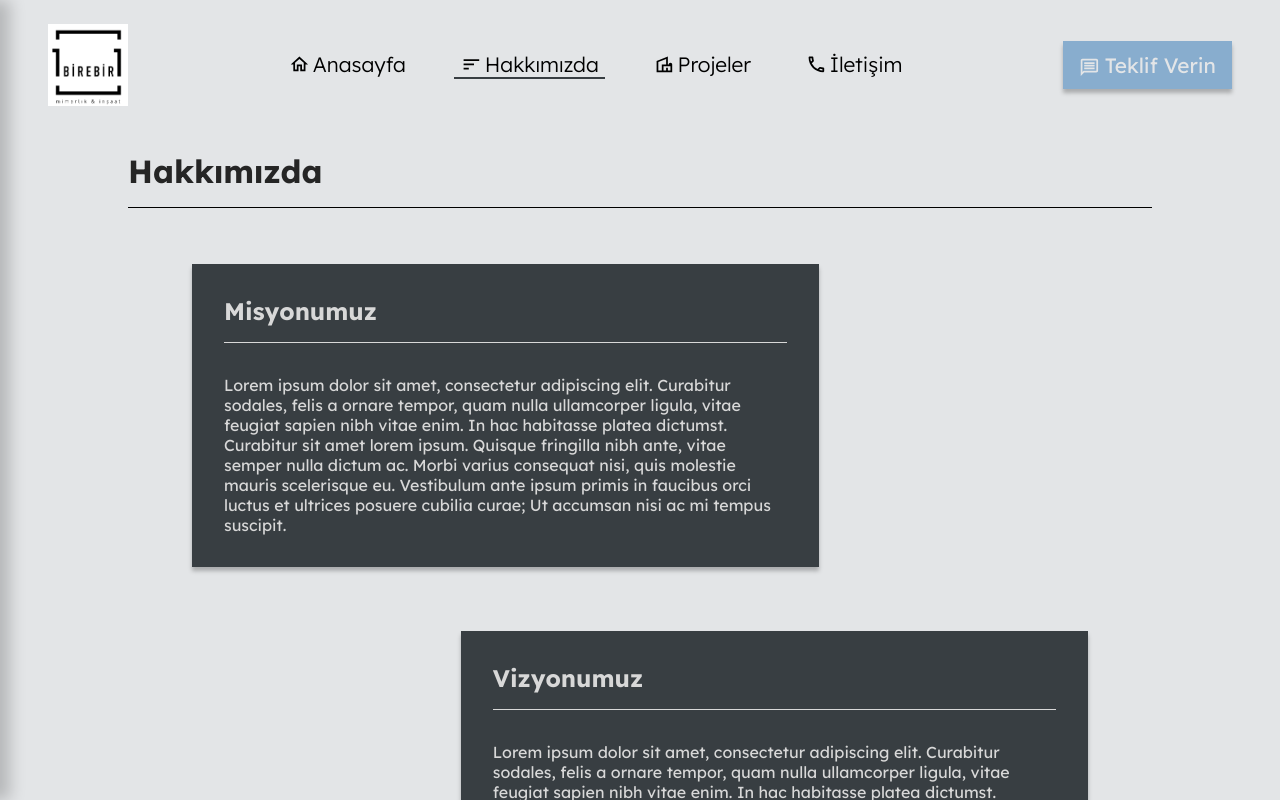
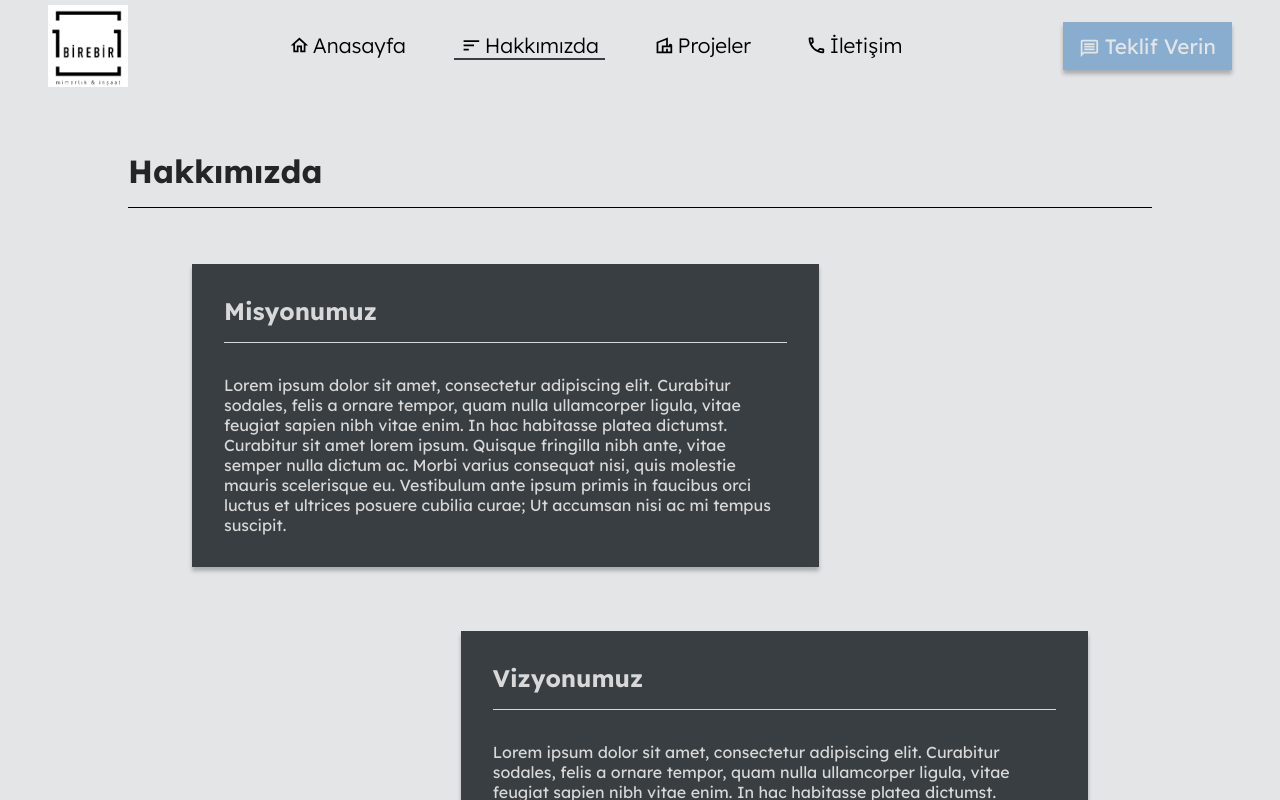
Before and after one commit to bulascoskun/birebir-project, a Next.js app: page /hakkimizda in a window 1280 px wide. Shown: the top 800 px of the page. Built offline with nearby package versions, Linux system fonts and the light colour scheme.

Commit message:
fixed navbar bugs

```diff
--- a/src/components/css-modules/DefaultNavbar.module.css
+++ b/src/components/css-modules/DefaultNavbar.module.css
@@ -1,20 +1,18 @@
 .navbar-container {
-  position: absolute;
+  position: fixed;
 
   display: flex;
   justify-content: space-between;
   align-items: center;
 
   width: 100%;
-  padding: 1.5rem 3rem;
-  transition: all 0.6s ease-in;
+  padding: 0.3rem 3rem;
+  transition: all 0.3s ease-in;
   z-index: 9999;
 }
 
 .navbar-container-sticky {
-  position: fixed !important;
   background-color: var(--color-3);
-  padding: 0.3rem 3rem;
   box-shadow: rgba(0, 0, 0, 0.24) 0px 3px 8px;
 }
 
@@ -118,6 +116,8 @@
 }
 
 .hamburger-menu {
+  display: none;
+
   position: fixed;
   top: 0;
   bottom: 0;
@@ -194,6 +194,10 @@
 }
 
 @media screen and (max-width: 1050px) {
+  .hamburger-menu {
+    display: block !important;
+  }
+
   .navbar-container {
     background-color: var(--color-3);
   }
```
